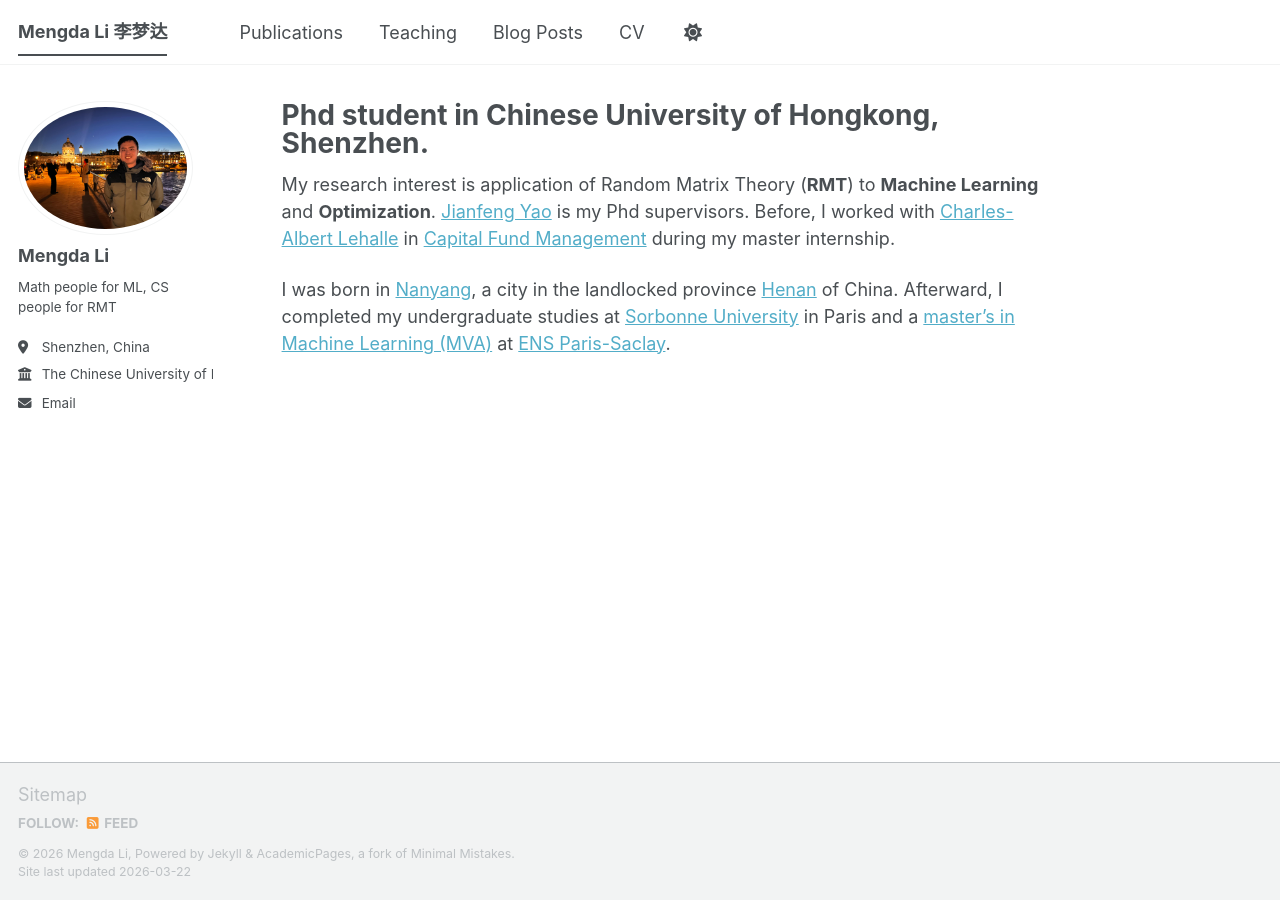
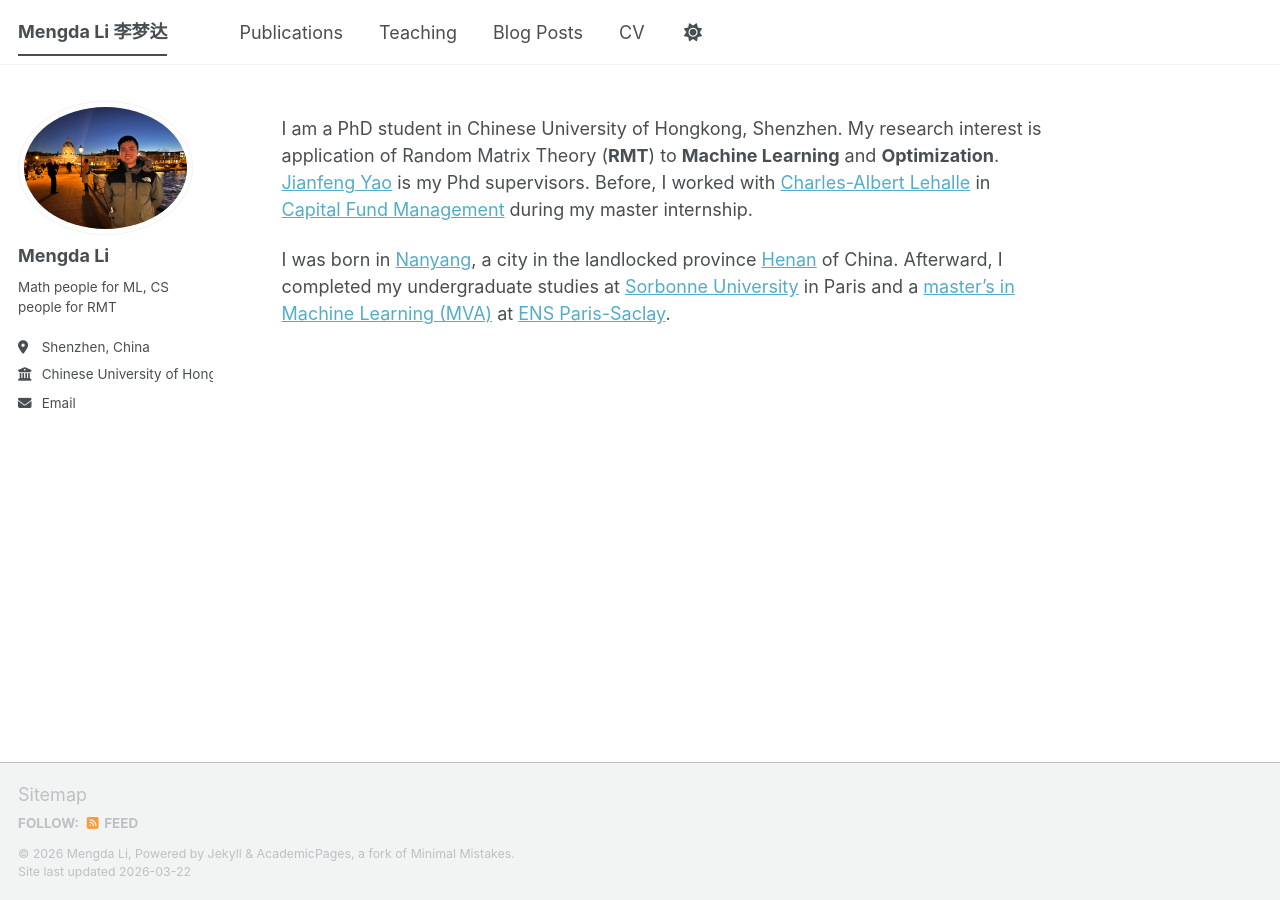
Before and after one commit to Mengda-Li/mengda-li.github.io, a Jekyll site: the page built from _pages/about.md, in a window 1280 px wide. Built offline with Jekyll 4.4.1, drawn with Linux system fonts in a browser that asks for light colours; a script bundle is joined from its source files by our own code; library files that are not in the unit come from our copies.

```diff
--- a/_config.yml
+++ b/_config.yml
@@ -28,7 +28,7 @@ author:
   pronouns         : # example: "she/her"
   bio              : "Math people for ML, CS people for RMT"
   location         : "Shenzhen, China"
-  employer         : "The Chinese University of Hong Kong, Shenzhen"
+  employer         : "Chinese University of Hong Kong, Shenzhen"
   uri              : # URL
   email            : "li.mengda@outlook.com"
 
--- a/_pages/about.md
+++ b/_pages/about.md
@@ -1,13 +1,13 @@
 ---
 permalink: /
-title: "Phd student in Chinese University of Hongkong, Shenzhen."
+title: ""
 author_profile: true
 redirect_from:
   - /about/
   - /about.html
 ---
 
-My research interest is application of Random Matrix Theory (**RMT**) to **Machine Learning** and **Optimization**.
+I am a PhD student in Chinese University of Hongkong, Shenzhen. My research interest is application of Random Matrix Theory (**RMT**) to **Machine Learning** and **Optimization**.
 [Jianfeng Yao](https://jianfengyao.wordpress.com){:target="\_blank"} is my Phd supervisors. Before, I worked with [Charles-Albert Lehalle](https://lehalle.net/){:target="\_blank"} in [Capital Fund Management](https://www.cfm.fr/){:target="\_blank"} during my master internship.
 
 I was born in [Nanyang](https://en.wikipedia.org/wiki/Nanyang,_Henan){:target="\_blank"}, a city in the landlocked province [Henan](https://en.wikipedia.org/wiki/Henan){:target="\_blank"} of China. Afterward, I completed my undergraduate studies at [Sorbonne University](https://en.wikipedia.org/wiki/Sorbonne_University){:target="\_blank"} in Paris and a [master's in Machine Learning (MVA)](https://www.master-mva.com/){:target="\_blank"} at [ENS Paris-Saclay](https://en.wikipedia.org/wiki/%C3%89cole_normale_sup%C3%A9rieure_Paris-Saclay){:target="\_blank"}.
```
